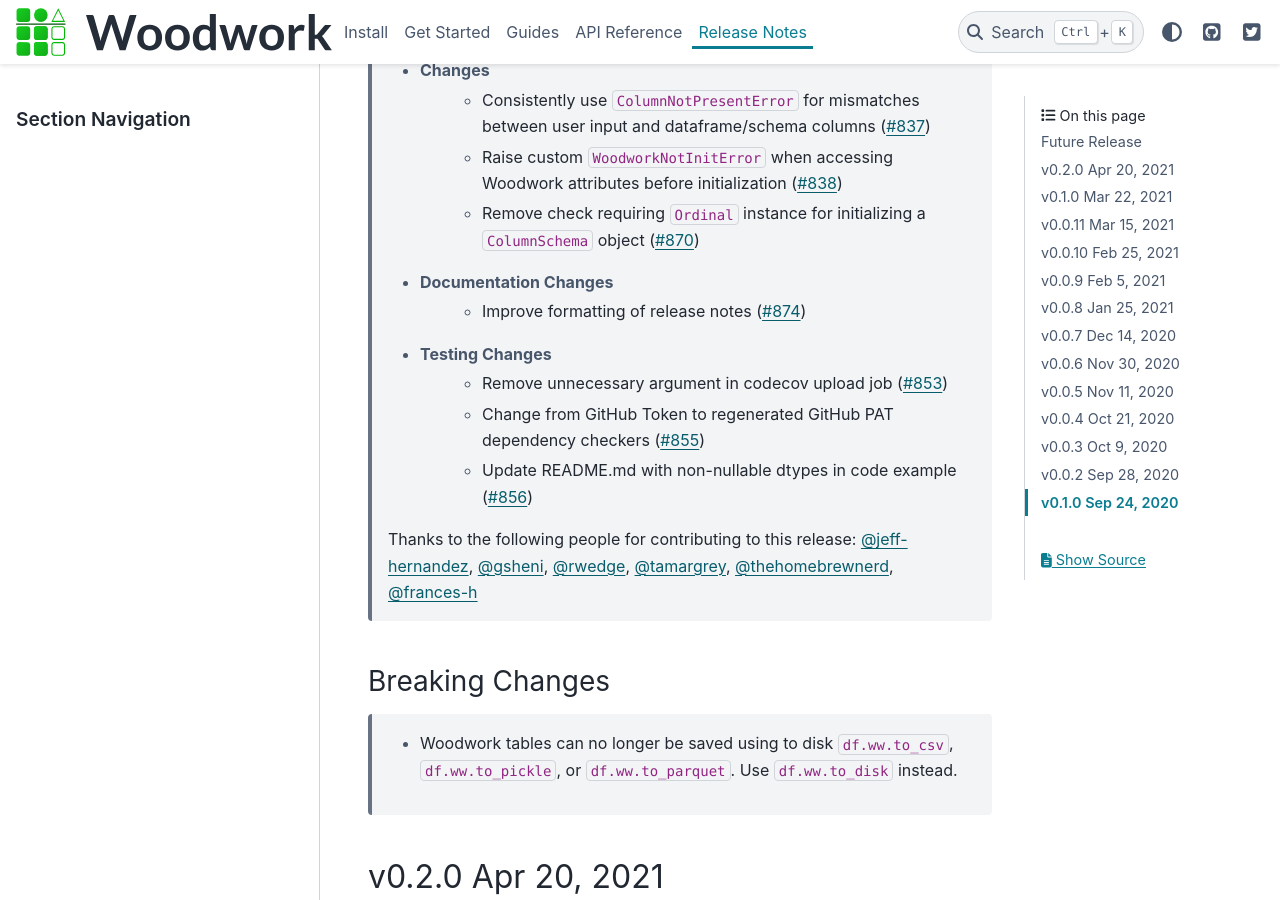
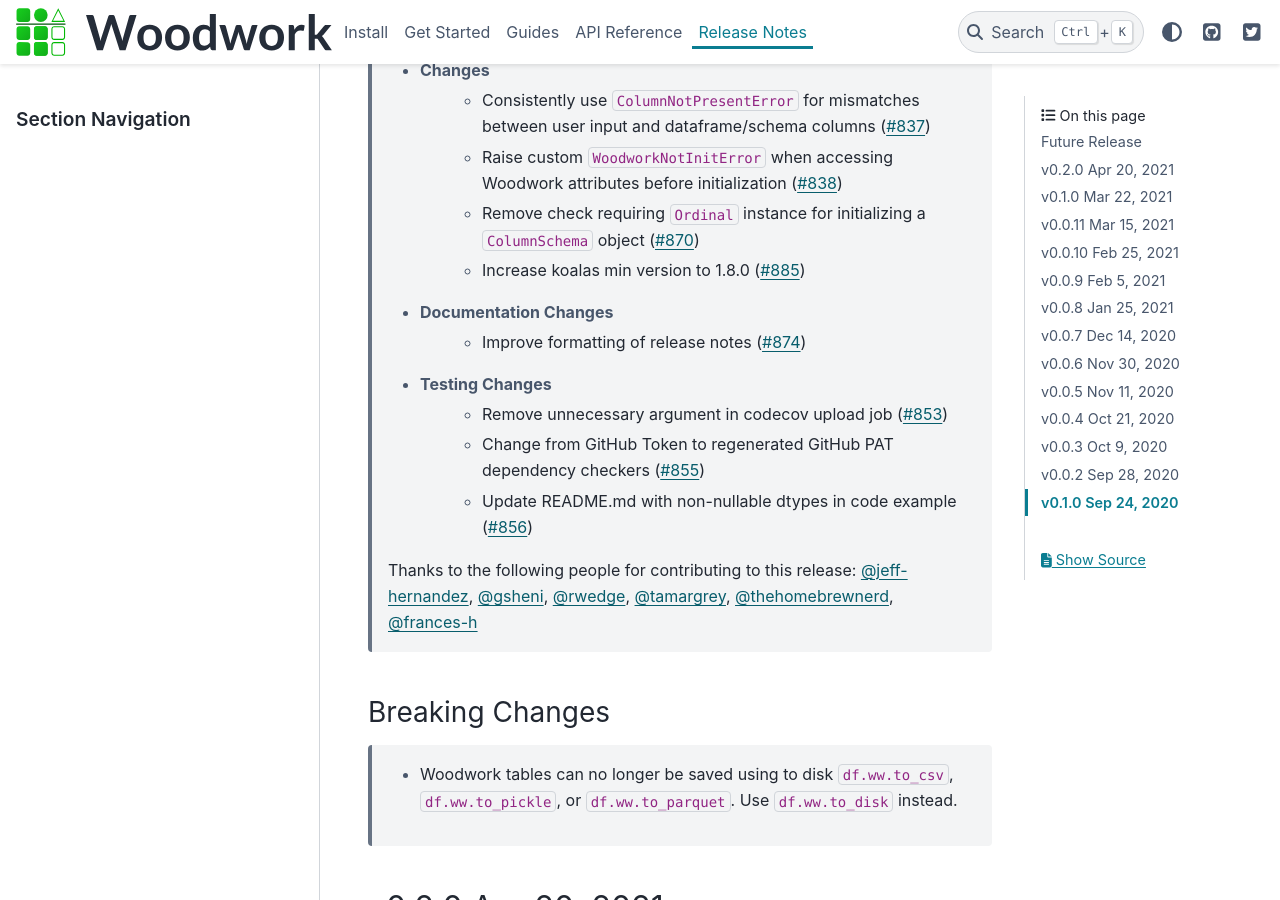
Before and after one commit to alteryx/woodwork, a Sphinx documentation site: the page built from docs/source/release_notes.rst, in a window 1280 px wide and 900 px high, scrolled down 650 px. Built offline with Sphinx 7.4.7 and the PyData theme 0.15.4, drawn with Linux system fonts in a browser that asks for light colours; comment, search, counter and statistics services are not loaded.

Commit message:
update release notes

```diff
--- a/docs/source/release_notes.rst
+++ b/docs/source/release_notes.rst
@@ -17,6 +17,7 @@ Future Release
         * Consistently use ``ColumnNotPresentError`` for mismatches between user input and dataframe/schema columns (:pr:`837`)
         * Raise custom ``WoodworkNotInitError`` when accessing Woodwork attributes before initialization (:pr:`838`)
         * Remove check requiring ``Ordinal`` instance for initializing a ``ColumnSchema`` object (:pr:`870`)
+        * Increase koalas min version to 1.8.0 (:pr:`885`)
     * Documentation Changes
         * Improve formatting of release notes (:pr:`874`)
     * Testing Changes
```
